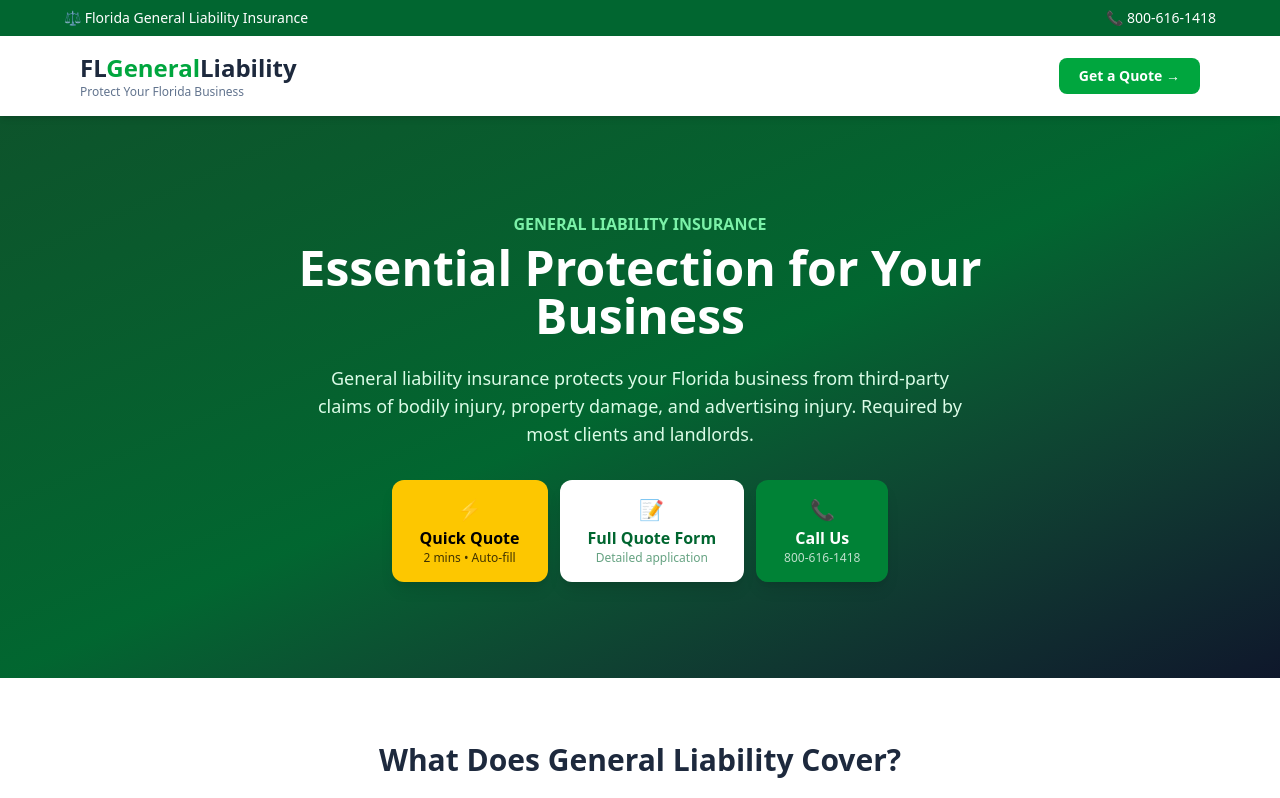
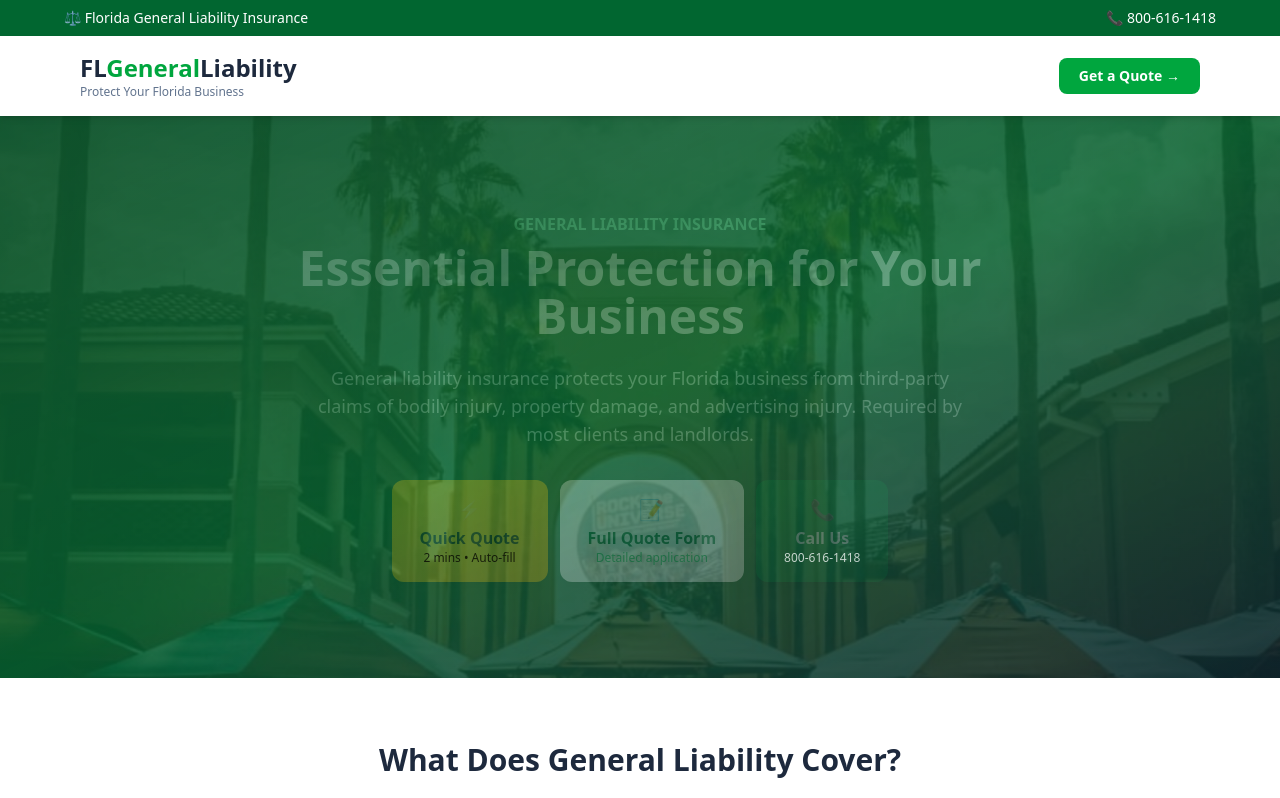
Before and after one commit to TTomlinson13/flgeneralliability-landing, a React (Vite) app: page / in a window 1280 px wide. Shown: the top 798 px of the page. Built offline with nearby package versions, Linux system fonts and the light colour scheme; the HTML template or start-up script is replaced by a standard one.

Commit message:
Hero: Add Florida venue crowd Ken Burns animated background

```diff
--- a/src/App.tsx
+++ b/src/App.tsx
@@ -23,7 +23,9 @@ function App() {
       </header>
 
       {/* Hero */}
-      <section className="bg-gradient-to-br from-green-900 via-green-800 to-slate-900 py-16 md:py-24 px-4 text-white">
+      <section className="relative bg-green-900 py-16 md:py-24 px-4 text-white overflow-hidden">
+        <style>{`@keyframes kenBurnsGL{0%{transform:scale(1.0) translate(0%,0%)}25%{transform:scale(1.08) translate(-1.5%,-1%)}50%{transform:scale(1.12) translate(1%,-1.5%)}75%{transform:scale(1.08) translate(1.5%,1%)}100%{transform:scale(1.0) translate(0%,0%)}}.hero-bg-gl{animation:kenBurnsGL 30s ease-in-out infinite;will-change:transform;}`}</style>
+        <div className="absolute inset-0 overflow-hidden"><div className="hero-bg-gl absolute inset-0 bg-cover bg-center" style={{backgroundImage:"url('/hero-gl.jpg')",opacity:0.4}}></div><div className="absolute inset-0 bg-gradient-to-br from-green-900/80 via-green-800/60 to-slate-900/70"></div></div>
         <div className="max-w-4xl mx-auto text-center">
           <p className="text-green-300 font-semibold mb-2 uppercase">General Liability Insurance</p>
           <h2 className="text-4xl md:text-5xl font-bold mb-6">Essential Protection for Your Business</h2>
```
Also changed, not shown: public/hero-gl.jpg (added), 6 other files (tests, documents, lock files or other folders).
